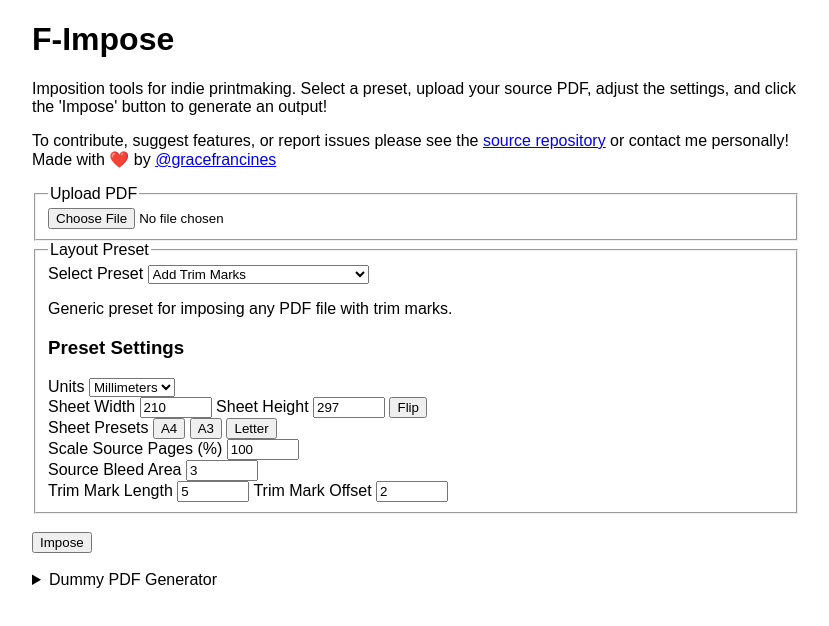
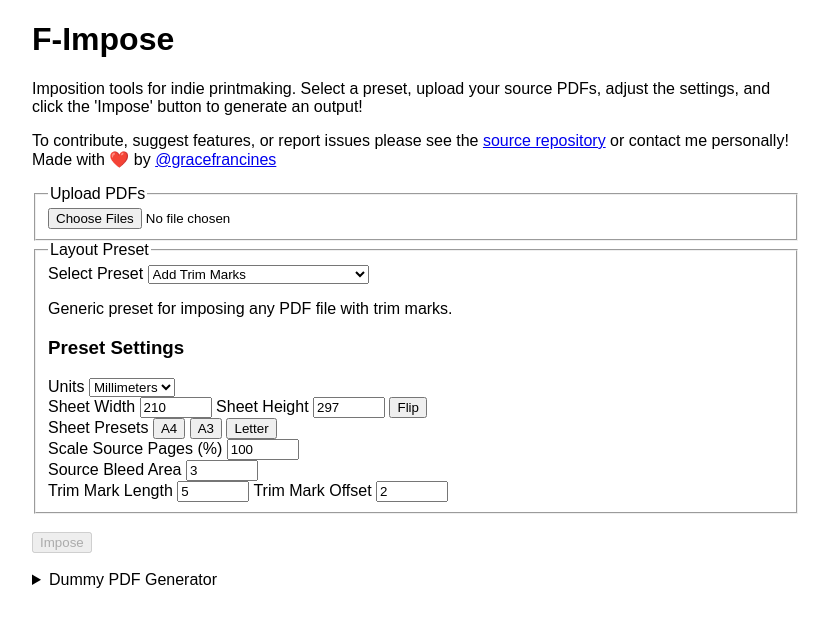
Before and after one commit to gfrancine/f-impose, a React (Vite) app: page / in a window 1280 px wide. Shown: the top 626 px of the page, without its empty margins (224-1053 px from the left). Built offline with nearby package versions, Linux system fonts and the light colour scheme.

Commit message:
feat: multiple PDF uploads

```diff
--- a/src/components/App.tsx
+++ b/src/components/App.tsx
@@ -31,9 +31,11 @@ function descriptionToElements(description: string) {
 }
 
 function App() {
-  const [inputFile, setInputFile] = useState<File | null>(null);
   const [isProcessing, setIsProcessing] = useState(false);
-  const [downloadUrl, setDownloadUrl] = useState<string | null>(null);
+  const [inputFiles, setInputFiles] = useState<File[]>([]);
+  const [results, setResults] = useState<
+    { fileName: string; downloadUrl: string }[]
+  >([]);
   const [currentPresetId, setCurrentPresetId] =
     useState<PresetId>(defaultPresetId);
   const [rawSettings, setRawSettings] = useState<RawSettings>({});
@@ -41,28 +43,42 @@ function App() {
   const handleFileUpload = async (
     event: React.ChangeEvent<HTMLInputElement>,
   ) => {
-    const file = event.target.files?.[0];
-    if (!file) return;
-    setInputFile(file);
+    const files = event.target.files;
+    if (!files || files.length === 0) return;
+    setInputFiles(Array.from(files));
+    setResults([]);
   };
 
   const impose = async () => {
-    if (!inputFile) return;
+    if (inputFiles.length === 0) return;
     setIsProcessing(true);
 
     try {
-      // https://developer.mozilla.org/en-US/docs/Web/JavaScript/Guide/Typed_arrays
-      const srcPdf = await PDFDocument.load(await inputFile.arrayBuffer());
-      const preset = presets[currentPresetId];
-      const outPdf = await preset.impose(srcPdf, rawSettings);
-      setDownloadUrl(await pdfToUrl(outPdf));
+      const results = await Promise.all(
+        inputFiles.map(async (file) => {
+          // https://developer.mozilla.org/en-US/docs/Web/JavaScript/Guide/Typed_arrays
+          const srcPdf = await PDFDocument.load(await file.arrayBuffer());
+          const preset = presets[currentPresetId];
+          const outPdf = await preset.impose(srcPdf, rawSettings);
+          return { fileName: file.name, downloadUrl: await pdfToUrl(outPdf) };
+        }),
+      );
+      setResults(results);
     } catch (err) {
-      console.error("Error processing PDF:", err);
+      console.error("Error processing PDFs:", err);
       alert(`Failed to process PDF: ${err}\n\nCheck console for details.`);
     } finally {
       setIsProcessing(false);
     }
   };
+
+  const downloadAll = () =>
+    results.forEach((result) => {
+      const a = document.createElement("a");
+      a.href = result.downloadUrl;
+      a.download = result.fileName;
+      a.click();
+    });
 
   const currentPreset = presets[currentPresetId];
 
@@ -93,7 +109,7 @@ function App() {
       <h1>F-Impose</h1>
       <p>
         Imposition tools for indie printmaking. Select a preset, upload your
-        source PDF, adjust the settings, and click the 'Impose' button to
+        source PDFs, adjust the settings, and click the 'Impose' button to
         generate an output!
       </p>
       <p>
@@ -103,10 +119,11 @@ function App() {
         <a href="https://instagram.com/gracefrancines">@gracefrancines</a>
       </p>
       <fieldset>
-        <legend>Upload PDF</legend>
+        <legend>Upload PDFs</legend>
         <input
           type="file"
           accept=".pdf"
+          multiple
           onChange={handleFileUpload}
           disabled={isProcessing}
         />
@@ -139,13 +156,21 @@ function App() {
         )}
       </fieldset>
       <br />
-      <button onClick={impose}>Impose</button>
+      <button onClick={impose} disabled={inputFiles.length === 0}>
+        Impose
+      </button>
       <br />
       {isProcessing && <p>Processing...</p>}
-      {downloadUrl && (
+      {results.length > 0 && (
         <>
           <h2>Output</h2>
-          <PdfOutput downloadUrl={downloadUrl} />
+          <button onClick={downloadAll}>Download All</button>
+          {results.map((result, i) => (
+            <div key={i}>
+              <h4>{result.fileName}</h4>
+              <PdfOutput downloadUrl={result.downloadUrl} />
+            </div>
+          ))}
         </>
       )}
       <br />
```
